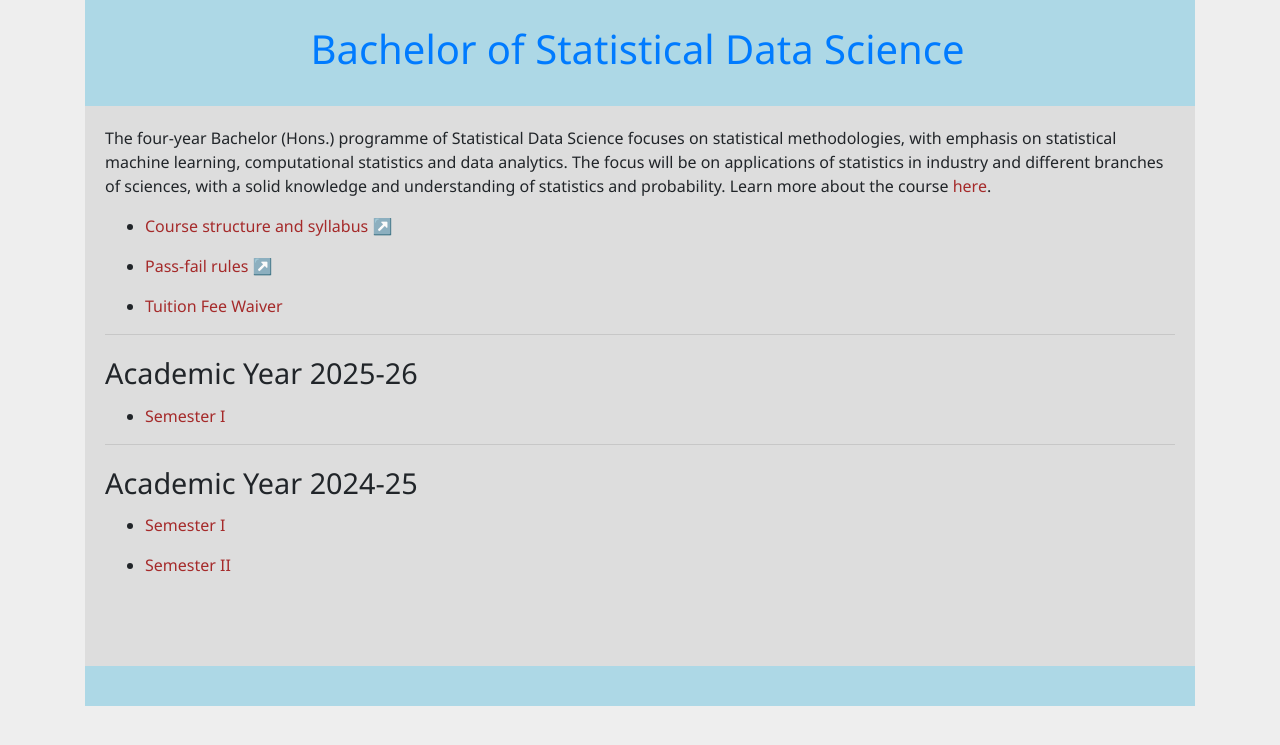
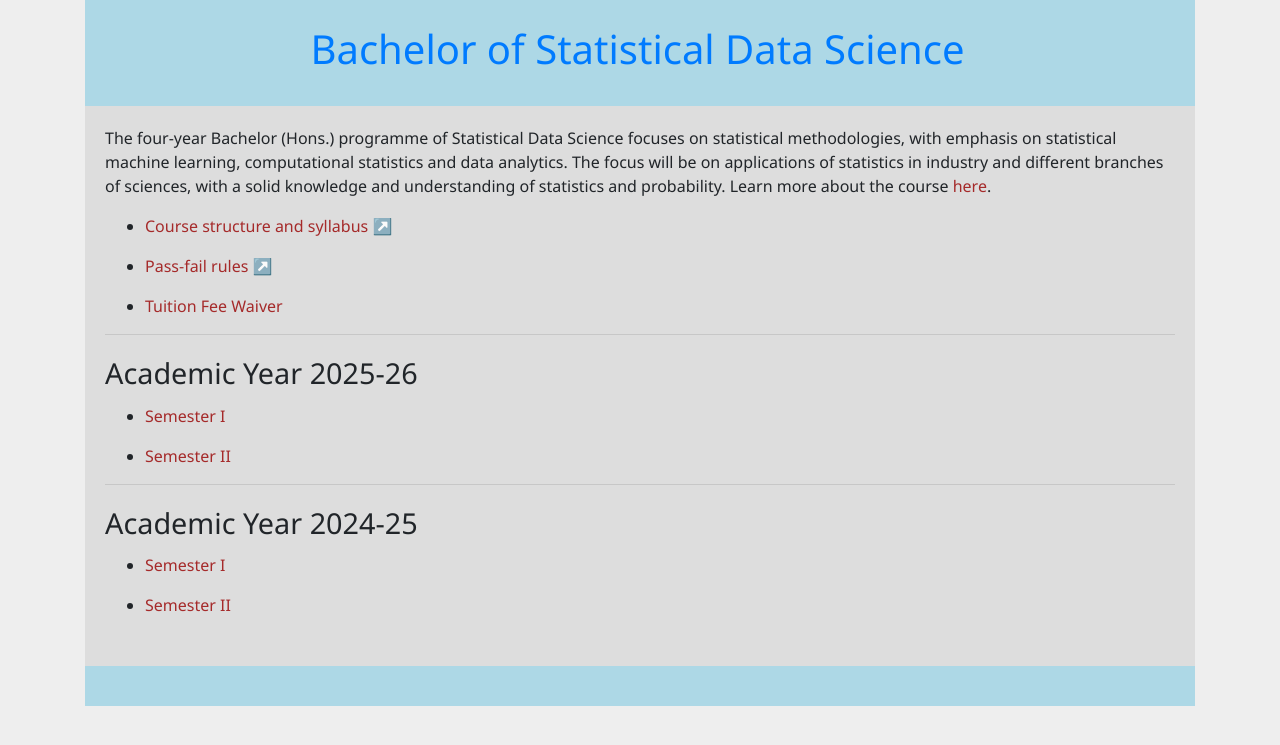
Before and after one commit to bsds-isi/bsds-isi.github.io, a Jekyll site: the page built from index.md, in a window 1280 px wide. Shown: the top 745 px of the page. Built offline with Jekyll 4.4.1, drawn with Linux system fonts in a browser that asks for light colours.

Commit message:
link from landing page

```diff
--- a/index.md
+++ b/index.md
@@ -28,6 +28,8 @@ statistics and probability. Learn more about the course
 
 * [Semester I](2025-26-semester-I/)
 
+* [Semester II](2025-26-semester-II/)
+
 * * *
 
 # Academic Year 2024-25
```
